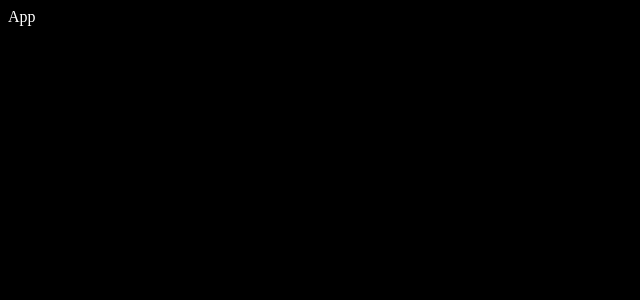
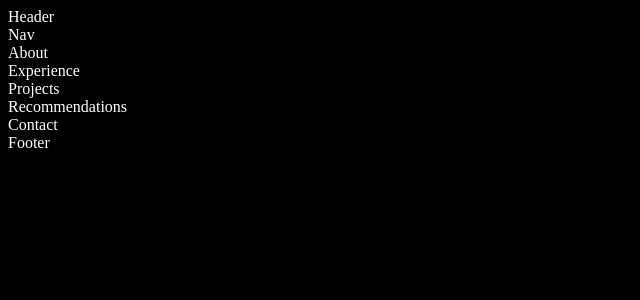
Before and after one commit to leah-choco/Portfolio, a React (Create React App) app: page / in a window 1280 px wide. Shown: the top 300 px of the page, without its empty margins (0-640 px from the left). Built offline with nearby package versions, Linux system fonts and the light colour scheme.

Commit message:
Importing all the files into App.jsx so I can render those components

```diff
--- a/src/App.jsx
+++ b/src/App.jsx
@@ -1,9 +1,29 @@
 import React from 'react';
+
 import './index.css';
+
+//Importing all the files needed to render the components
+import Header from './components/Header/Header';
+import Nav from './components/Nav/Nav';
+import About from './components/About/About';
+import Experience from './components/Experience/Experience';
+import Projects from './components/Projects/Projects';
+import Recommendations from './components/Recommendations/Recommendations';
+import Contact from './components/Contact/Contact';
+import Footer from './components/Footer/Footer';
 
 const App = () => {
   return (
-    <div>App</div>
+    <>
+      <Header />
+      <Nav />
+      <About />
+      <Experience />
+      <Projects />
+      <Recommendations />
+      <Contact />
+      <Footer />
+    </>
   )
 }
 
```
